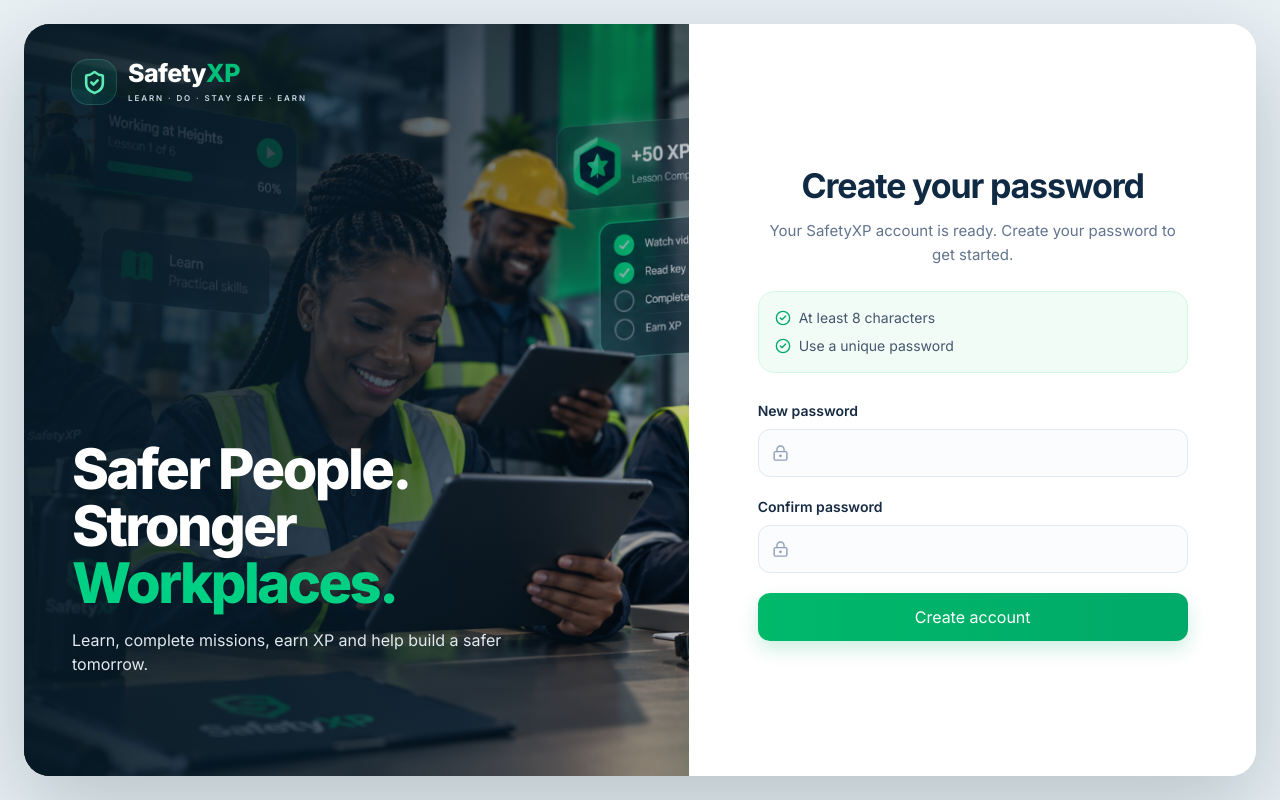
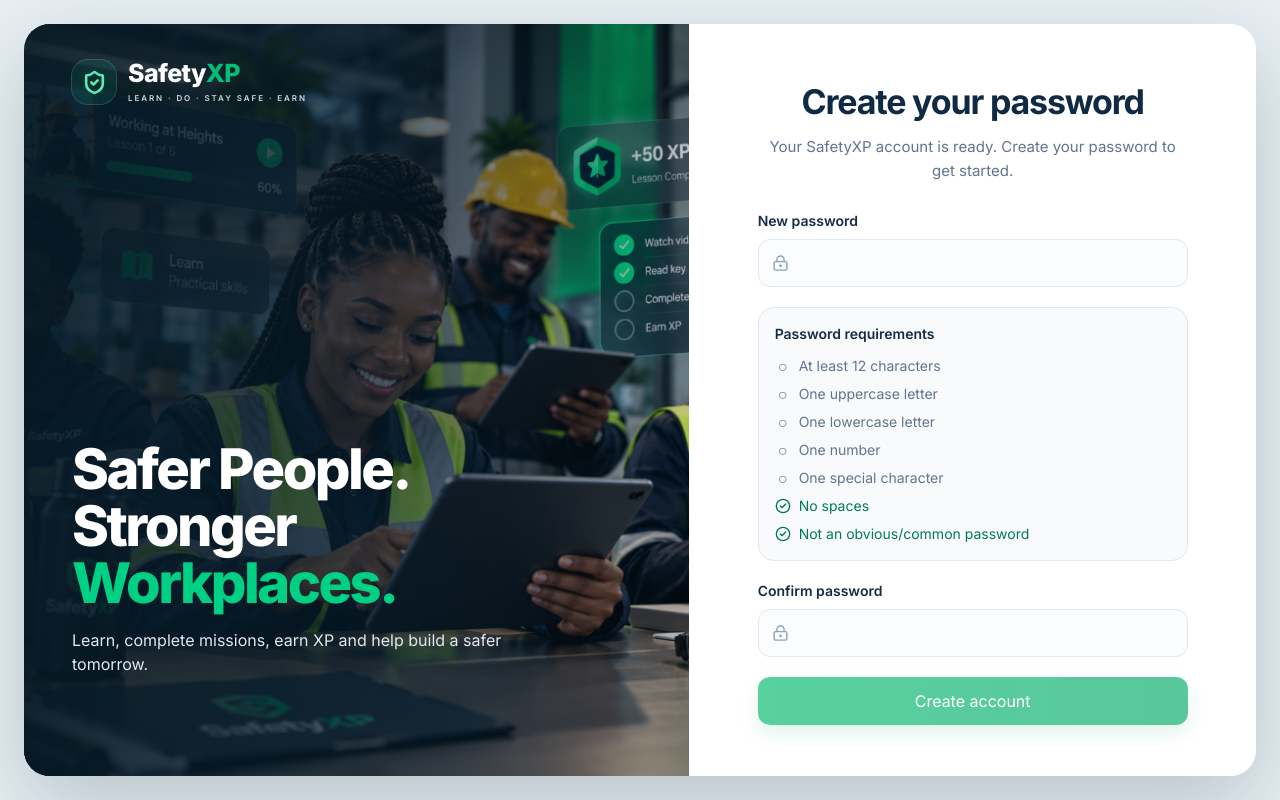
Before and after one commit to lifewithhloni/safetyxp, a Next.js app: page /activate in a window 1280 px wide. Built offline with nearby package versions, Linux system fonts and the light colour scheme; no server answers.

Commit message:
feat: strengthen employee password policy

```diff
--- a/components/auth/employee-activation-form.tsx
+++ b/components/auth/employee-activation-form.tsx
@@ -4,6 +4,7 @@ import Image from "next/image";
 import { useRouter } from "next/navigation";
 import { useState } from "react";
 import { CheckCircle2, LockKeyhole, ShieldCheck } from "lucide-react";
+import { isPasswordValid, validatePassword } from "@/lib/auth/password-policy";
 import { supabaseBrowser } from "@/lib/supabase/client";
 
 const invalidInvitationMessage =
@@ -12,7 +13,7 @@ const activationErrorMessage =
   "We couldn't activate your invitation. Please contact your company administrator.";
 
 type ActivationRouter = {
-  push: (path: string) => void;
+  replace: (path: string) => void;
   refresh: () => void;
 };
 
@@ -48,8 +49,8 @@ export async function submitEmployeeActivation({
     dependencies.setError(invalidInvitationMessage);
     return false;
   }
-  if (password.length < 8) {
-    dependencies.setError("Password must be at least 8 characters long.");
+  if (!isPasswordValid(password)) {
+    dependencies.setError("Please meet all password requirements before continuing.");
     return false;
   }
   if (password !== confirmPassword) {
@@ -101,7 +102,7 @@ export function scheduleActivationRedirect(
   delayMs = 1300
 ) {
   schedule(() => {
-    router.push("/");
+    router.replace("/");
     router.refresh();
   }, delayMs);
 }
@@ -145,6 +146,9 @@ export default function EmployeeActivationForm({
   const [isLoading, setIsLoading] = useState(false);
   const [error, setError] = useState<string | null>(null);
   const [isSuccess, setIsSuccess] = useState(false);
+  const passwordPolicy = validatePassword(password);
+  const passwordsMatch = confirmPassword.length > 0 && password === confirmPassword;
+  const canSubmit = passwordPolicy.valid && passwordsMatch && !isLoading;
 
   async function handleSubmit(event: React.FormEvent<HTMLFormElement>) {
     event.preventDefault();
@@ -235,17 +239,6 @@ export default function EmployeeActivationForm({
               </p>
             </div>
 
-            <ul className="mt-6 space-y-2 rounded-2xl border border-emerald-100 bg-[#f2fcf7] p-4 text-sm text-slate-600">
-              <li className="flex items-center gap-2">
-                <CheckCircle2 size={16} className="shrink-0 text-[#00a86b]" aria-hidden="true" />
-                At least 8 characters
-              </li>
-              <li className="flex items-center gap-2">
-                <CheckCircle2 size={16} className="shrink-0 text-[#00a86b]" aria-hidden="true" />
-                Use a unique password
-              </li>
-            </ul>
-
             <form className="mt-7 space-y-5" onSubmit={handleSubmit}>
               <div>
                 <label htmlFor="new-password" className="mb-2 block text-xs font-semibold text-[#172b43] sm:text-sm">
@@ -257,7 +250,7 @@ export default function EmployeeActivationForm({
                     id="new-password"
                     type="password"
                     autoComplete="new-password"
-                    minLength={8}
+                    minLength={12}
                     value={password}
                     onChange={(event) => setPassword(event.target.value)}
                     className="h-12 w-full rounded-xl border border-slate-200 bg-[#fbfcfd] pl-11 pr-4 text-sm text-slate-900 outline-none transition hover:border-slate-300 focus:border-[#00ae70] focus:bg-white focus:ring-4 focus:ring-emerald-500/10"
@@ -265,6 +258,39 @@ export default function EmployeeActivationForm({
                   />
                 </div>
               </div>
+
+              <section
+                aria-label="Password requirements"
+                className="rounded-2xl border border-slate-200 bg-slate-50 p-4"
+              >
+                <h3 className="mb-3 text-sm font-semibold text-[#172b43]">Password requirements</h3>
+                <ul className="space-y-2 text-sm">
+                  {([
+                    ["minLength", "At least 12 characters"],
+                    ["uppercase", "One uppercase letter"],
+                    ["lowercase", "One lowercase letter"],
+                    ["number", "One number"],
+                    ["special", "One special character"],
+                    ["noWhitespace", "No spaces"],
+                    ["commonPassword", "Not an obvious/common password"],
+                  ] as const).map(([requirement, label]) => {
+                    const satisfied = requirement === "commonPassword"
+                      ? !passwordPolicy.commonPassword
+                      : passwordPolicy[requirement];
+                    return (
+                      <li
+                        key={requirement}
+                        className={`flex items-center gap-2 ${satisfied ? "text-emerald-700" : "text-slate-500"}`}
+                      >
+                        {satisfied
+                          ? <CheckCircle2 size={16} className="shrink-0" aria-hidden="true" />
+                          : <span aria-hidden="true" className="flex h-4 w-4 shrink-0 items-center justify-center text-base leading-none">○</span>}
+                        {label}
+                      </li>
+                    );
+                  })}
+                </ul>
+              </section>
 
               <div>
                 <label htmlFor="confirm-password" className="mb-2 block text-xs font-semibold text-[#172b43] sm:text-sm">
@@ -276,13 +302,20 @@ export default function EmployeeActivationForm({
                     id="confirm-password"
                     type="password"
                     autoComplete="new-password"
-                    minLength={8}
                     value={confirmPassword}
                     onChange={(event) => setConfirmPassword(event.target.value)}
                     className="h-12 w-full rounded-xl border border-slate-200 bg-[#fbfcfd] pl-11 pr-4 text-sm text-slate-900 outline-none transition hover:border-slate-300 focus:border-[#00ae70] focus:bg-white focus:ring-4 focus:ring-emerald-500/10"
                     required
                   />
                 </div>
+                {confirmPassword.length > 0 ? (
+                  <p
+                    role="status"
+                    className={`mt-2 text-sm ${passwordsMatch ? "text-emerald-700" : "text-slate-600"}`}
+                  >
+                    {passwordsMatch ? "Passwords match." : "Passwords do not match."}
+                  </p>
+                ) : null}
               </div>
 
               {error ? (
@@ -293,7 +326,7 @@ export default function EmployeeActivationForm({
 
               <button
                 type="submit"
-                disabled={isLoading}
+                disabled={!canSubmit}
                 className="inline-flex min-h-12 w-full items-center justify-center gap-2 rounded-xl bg-gradient-to-r from-[#00b96b] to-[#00a968] px-5 py-3 text-sm font-bold text-white shadow-[0_8px_20px_rgba(0,169,104,0.2)] transition hover:from-[#00a963] hover:to-[#008f59] focus-visible:outline-none focus-visible:ring-4 focus-visible:ring-emerald-500/25 disabled:cursor-not-allowed disabled:opacity-65"
               >
                 {isLoading ? "Creating your account..." : "Create account"}
--- /dev/null
+++ b/lib/auth/password-policy.ts
@@ -0,0 +1,62 @@
+export type PasswordPolicyResult = {
+  valid: boolean;
+  minLength: boolean;
+  uppercase: boolean;
+  lowercase: boolean;
+  number: boolean;
+  special: boolean;
+  noWhitespace: boolean;
+  commonPassword: boolean;
+};
+
+const weakPasswords = new Set([
+  "password",
+  "password123",
+  "password123!",
+  "123456789",
+  "1234567890",
+  "qwerty",
+  "qwerty123",
+  "qwerty123!",
+  "welcome",
+  "welcome123",
+  "welcome123!",
+  "admin",
+  "admin123",
+  "admin123!",
+  "safety",
+  "safety123",
+  "safety123!",
+  "safetyxp",
+  "safetyxp123",
+  "safetyxp123!",
+  "company123",
+  "company123!",
+  "letmein",
+  "changeme",
+]);
+
+export function validatePassword(password: string): PasswordPolicyResult {
+  const minLength = password.length >= 12;
+  const uppercase = /[A-Z]/.test(password);
+  const lowercase = /[a-z]/.test(password);
+  const number = /[0-9]/.test(password);
+  const special = /[^\p{L}\p{N}]/u.test(password);
+  const noWhitespace = !/\s/.test(password);
+  const commonPassword = weakPasswords.has(password.trim().toLowerCase());
+
+  return {
+    valid: minLength && uppercase && lowercase && number && special && noWhitespace && !commonPassword,
+    minLength,
+    uppercase,
+    lowercase,
+    number,
+    special,
+    noWhitespace,
+    commonPassword,
+  };
+}
+
+export function isPasswordValid(password: string) {
+  return validatePassword(password).valid;
+}
```
Also changed, not shown: 2 other files (tests, documents, lock files or other folders).
